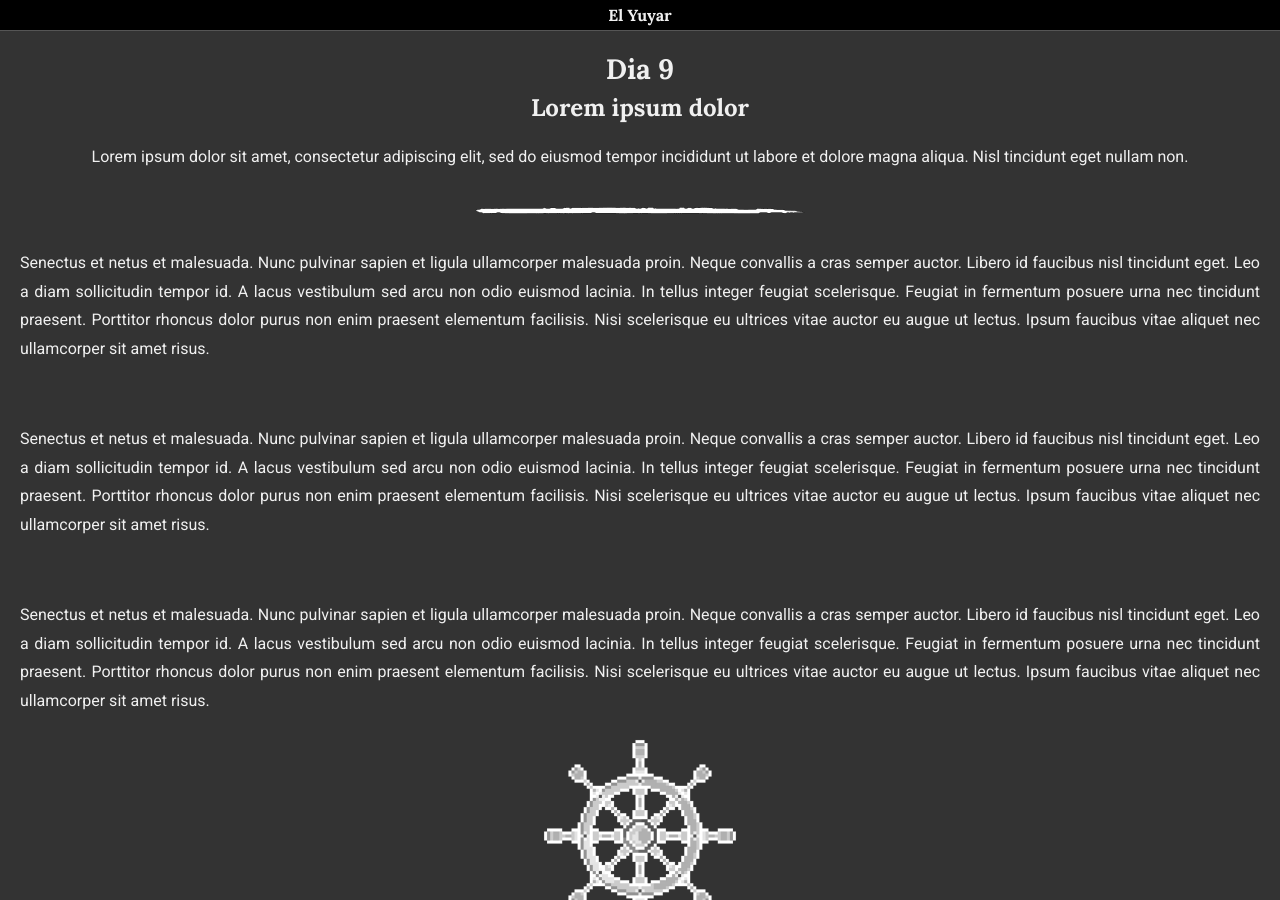
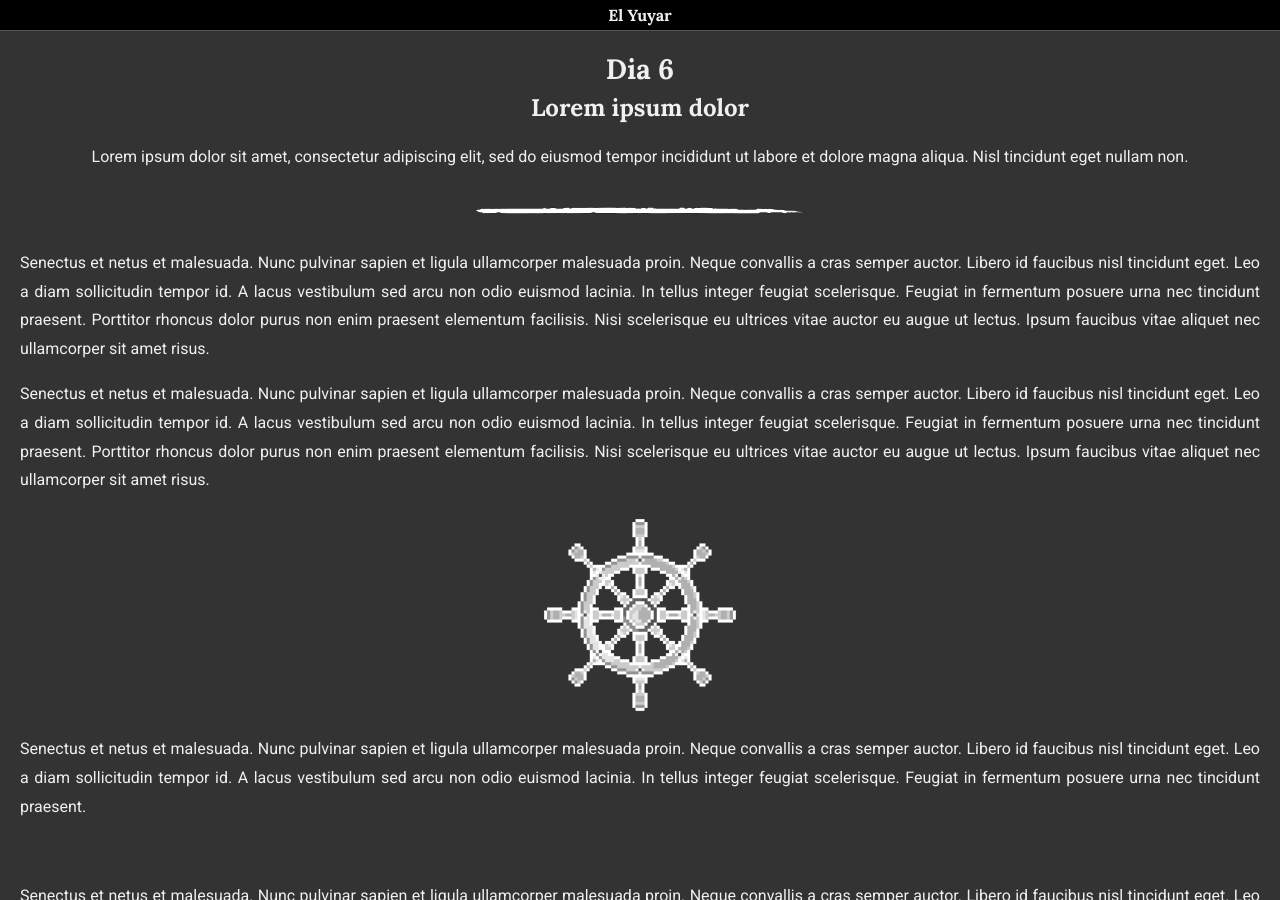
Before and after one commit to mesquele/paqocuaternion.github.io, a Jekyll site: the page built from _posts/2025-02-28-Día-6-Lorem-ipsum-dolor.md, in a window 1280 px wide and 900 px high. Built offline with Jekyll 4.4.1, drawn with Linux system fonts in a browser that asks for light colours.

```diff
--- a/_posts/2025-02-25-Día-9-Lorem-ipsum-dolor.md
+++ b/_posts/2025-02-28-Día-6-Lorem-ipsum-dolor.md
@@ -1,7 +1,7 @@
 ---
 layout: post
-title: "Dia 9 - Lorem ipsum dolor"
-date: 2024-02-25 13:00
+title: "Dia 6 - Lorem ipsum dolor"
+date: 2024-02-28 13:00
 ---
 <div style="text-align: center;">
   <p>Lorem ipsum dolor sit amet, consectetur adipiscing elit, sed do eiusmod tempor incididunt ut labore et dolore magna aliqua. Nisl tincidunt eget nullam non.</p>
@@ -10,11 +10,6 @@
 <img src="/assets/images/separador.png" alt="Separador" style="display: block; margin: 20px auto;">
 
 Senectus et netus et malesuada. Nunc pulvinar sapien et ligula ullamcorper malesuada proin. Neque convallis a cras semper auctor. Libero id faucibus nisl tincidunt eget. Leo a diam sollicitudin tempor id. A lacus vestibulum sed arcu non odio euismod lacinia. In tellus integer feugiat scelerisque. Feugiat in fermentum posuere urna nec tincidunt praesent. Porttitor rhoncus dolor purus non enim praesent elementum facilisis. Nisi scelerisque eu ultrices vitae auctor eu augue ut lectus. Ipsum faucibus vitae aliquet nec ullamcorper sit amet risus.
-
-<br>
-
-Senectus et netus et malesuada. Nunc pulvinar sapien et ligula ullamcorper malesuada proin. Neque convallis a cras semper auctor. Libero id faucibus nisl tincidunt eget. Leo a diam sollicitudin tempor id. A lacus vestibulum sed arcu non odio euismod lacinia. In tellus integer feugiat scelerisque. Feugiat in fermentum posuere urna nec tincidunt praesent. Porttitor rhoncus dolor purus non enim praesent elementum facilisis. Nisi scelerisque eu ultrices vitae auctor eu augue ut lectus. Ipsum faucibus vitae aliquet nec ullamcorper sit amet risus.
-
 <br>
 
 Senectus et netus et malesuada. Nunc pulvinar sapien et ligula ullamcorper malesuada proin. Neque convallis a cras semper auctor. Libero id faucibus nisl tincidunt eget. Leo a diam sollicitudin tempor id. A lacus vestibulum sed arcu non odio euismod lacinia. In tellus integer feugiat scelerisque. Feugiat in fermentum posuere urna nec tincidunt praesent. Porttitor rhoncus dolor purus non enim praesent elementum facilisis. Nisi scelerisque eu ultrices vitae auctor eu augue ut lectus. Ipsum faucibus vitae aliquet nec ullamcorper sit amet risus.
```
Also changed, not shown: _posts/2025-02-21-Día-1-Un-nuevo-zarpe.md (+2 -2 lines), _posts/2025-02-24-Día-2-Ruidos-Sordos.md (+1 -1 lines), _posts/2025-02-25-Día-3-Varado-en-la-comarca.md (+1 -1 lines), _posts/2025-02-25-Día-7-Lorem-ipsum-dolor.md (deleted, +0 -34 lines), _posts/2025-02-26-Día-4-Calma-tormentosa.md (added, +35 -0 lines), _posts/2025-02-27-Día-5-Lorem-ipsum-dolor.md (renamed from _posts/2025-02-25-Día-5-Noches-de-carnaval.md, +2 -8 lines), assets/images/grok.png (added), assets/images/paulita.jpg, assets/images/pezbotas.jpg.
